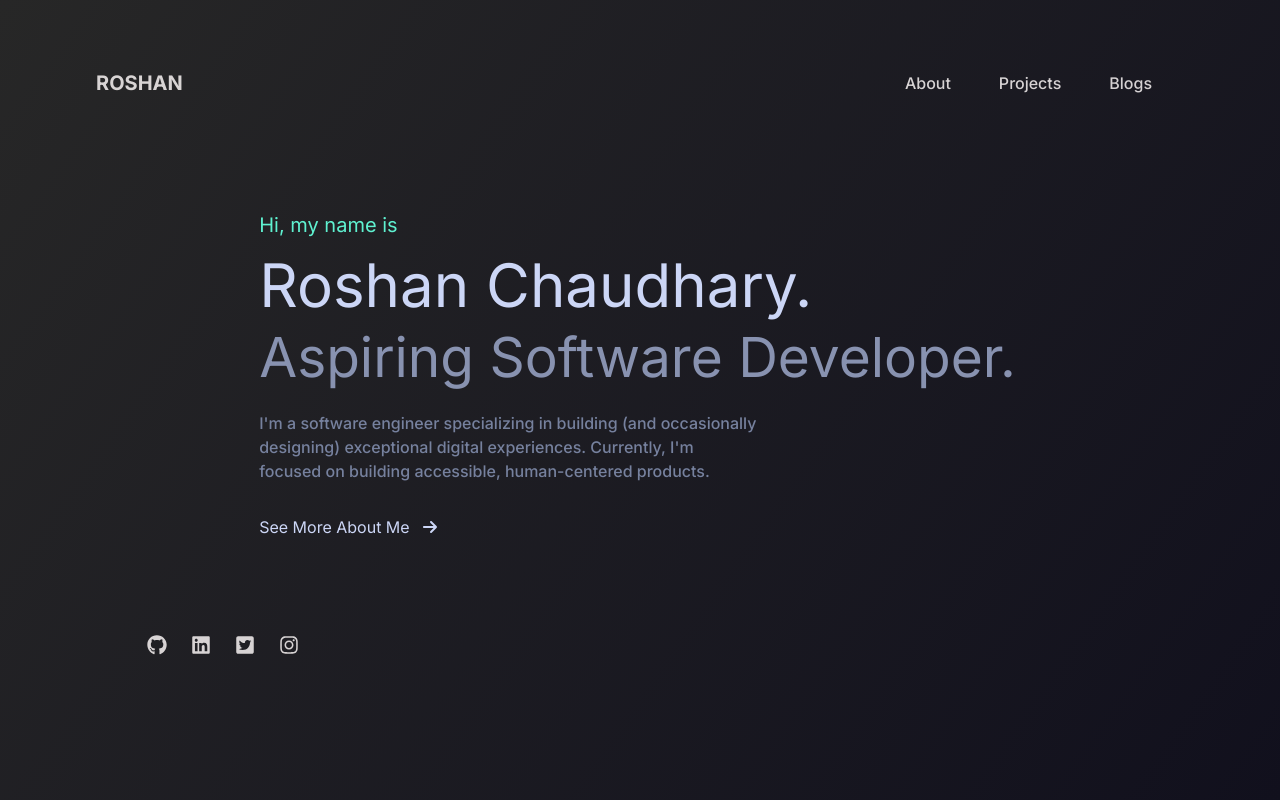
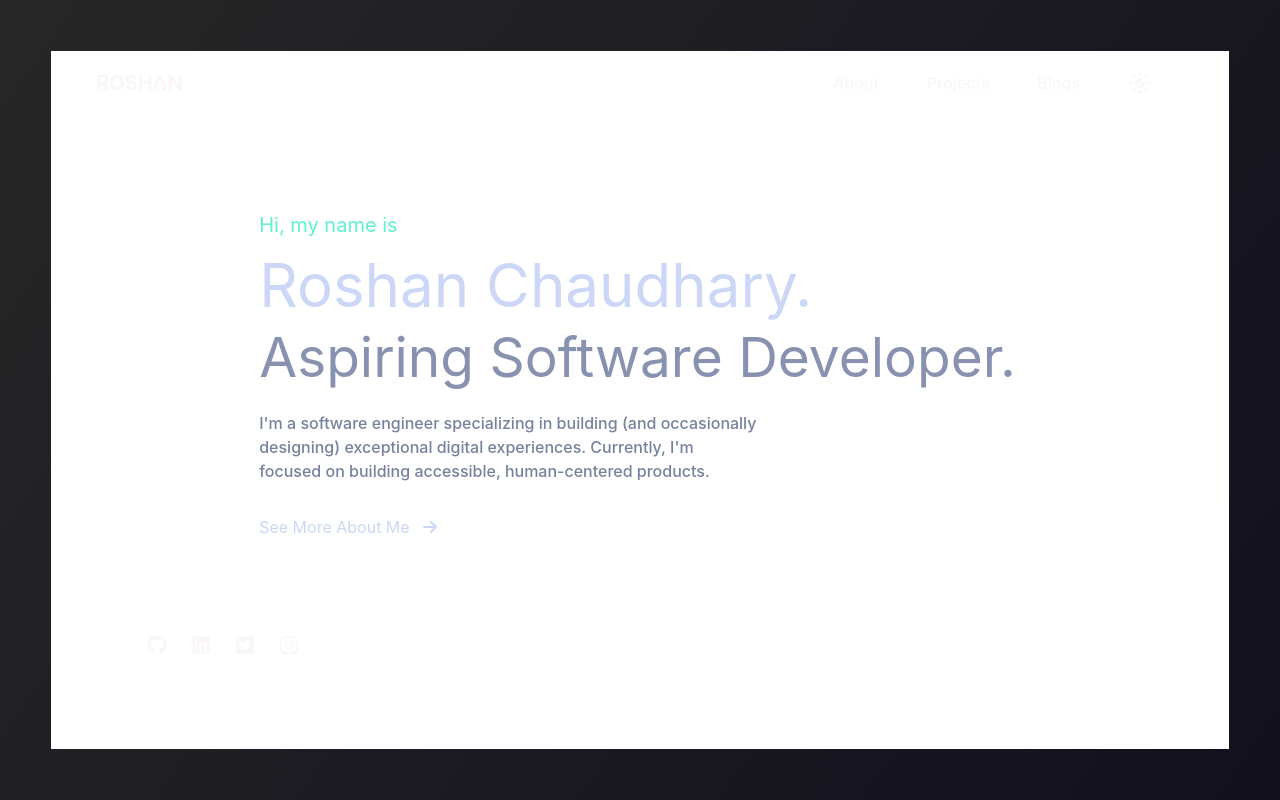
Before and after one commit to Roshanchau/Roshan-Chaudhary, a Next.js app: page / in a window 1280 px wide. Built offline with nearby package versions, Linux system fonts and the light colour scheme.

Commit message:
zustand init

```diff
--- a/app/components/main-nav.tsx
+++ b/app/components/main-nav.tsx
@@ -1,8 +1,12 @@
 "use client"
 
+import {  useState } from "react";
 import {cn} from "../lib/utils";
 import Link from "next/link";
 import { usePathname } from "next/navigation";
+import { SunMoon } from 'lucide-react';
+import { useThemeStore } from "../store/useThemeStore";
+
 
 interface MainNavProps{
     label: string[];
@@ -11,6 +15,8 @@ interface MainNavProps{
 const MainNav: React.FC<MainNavProps>=({
     label
 })=>{
+    const { theme, toggleTheme } = useThemeStore();
+
     const pathname= usePathname()
 
     const routes= label.map((route)=>({
@@ -27,13 +33,14 @@ const MainNav: React.FC<MainNavProps>=({
                 key={route.label}
                 href={`/${route.label}`}
                     className={cn(
-                        "text-base font-medium  transition-colors hover:text-neutral-400"
+                        "text-base font-medium  transition-colors hover:text-neutral-400 cursor-pointer"
                     )}
                 >
                     {route.label}
                 </Link>
             ))
         }
+        <SunMoon onClick={toggleTheme}  className={`cursor-pointer transition-colors hover:text-neutral-400 `}/>
     </nav>
     )
 }
--- a/app/components/navbar.tsx
+++ b/app/components/navbar.tsx
@@ -12,7 +12,7 @@ const Navbar = async () => {
           <Link href="/" className="ml-4 flex lg:ml-0 gap-x-2">
             <p className="font-bold text-xl">ROSHAN</p>
           </Link>
-          <MainNav label={ ['About' , 'Projects' , 'Blogs']} />
+          <MainNav label={ ['About' , 'Projects' , 'Blogs' ]} />
         </div>
       </Container>
     </div>
--- a/app/layout.tsx
+++ b/app/layout.tsx
@@ -1,10 +1,12 @@
+
 import type { Metadata } from "next";
-import { Inter } from "next/font/google";
+// import { Inter } from "next/font/google";
 import "./globals.css";
 import Navbar from "./components/navbar";
 import Footer from "./components/footer";
+import { useThemeStore } from "./store/useThemeStore";
 
-const inter = Inter({ subsets: ["latin"] });
+// const inter = Inter({ subsets: ["latin"] });
 
 export const metadata: Metadata = {
   title: "Roshan Chaudhary",
@@ -16,9 +18,11 @@ export default function RootLayout({
 }: Readonly<{
   children: React.ReactNode;
 }>) {
+
+  const { theme } = useThemeStore();
   return (
     <html lang="en">
-      <body className={inter.className}>
+      <body className={`${theme? "bg-white": ""}`}>
         <Navbar/>
         {children}
         <Footer/>
--- a/app/page.tsx
+++ b/app/page.tsx
@@ -1,8 +1,11 @@
+"use client"
+
 import Hero from "./components/hero"
 
 const page=()=> {
+
   return (
-    <div className="flex-col items-center justify-center p-14 ml-28">
+    <div className={`flex-col items-center justify-center p-14 ml-28 `}>
       <Hero/>
     </div>
   )
--- /dev/null
+++ b/app/store/useThemeStore.ts
@@ -0,0 +1,26 @@
+"use client"
+
+import { create } from 'zustand';
+import { persist } from 'zustand/middleware';
+
+interface ThemeState {
+  theme: 'light' | 'dark';
+  setTheme: (newTheme: 'light' | 'dark') => void;
+  toggleTheme: () => void;
+}
+
+export const useThemeStore = create<ThemeState>()(
+  persist(
+    (set) => ({
+      theme: 'light', // default theme
+      setTheme: (newTheme: 'light' | 'dark') => set({ theme: newTheme }),
+      toggleTheme: () =>
+        set((state) => ({
+          theme: state.theme === 'light' ? 'dark' : 'light',
+        })),
+    }),
+    {
+      name: 'theme',
+    }
+  )
+);
--- a/package.json
+++ b/package.json
@@ -10,11 +10,14 @@
   },
   "dependencies": {
     "clsx": "^2.1.1",
+    "lucide": "^0.446.0",
+    "lucide-react": "^0.446.0",
     "next": "14.2.5",
     "react": "^18",
     "react-dom": "^18",
     "react-icons": "^5.3.0",
-    "tailwind-merge": "^2.4.0"
+    "tailwind-merge": "^2.4.0",
+    "zustand": "^5.0.0-rc.2"
   },
   "devDependencies": {
     "@types/node": "^20",
```
Also changed, not shown: 1 other file (tests, documents, lock files or other folders).
